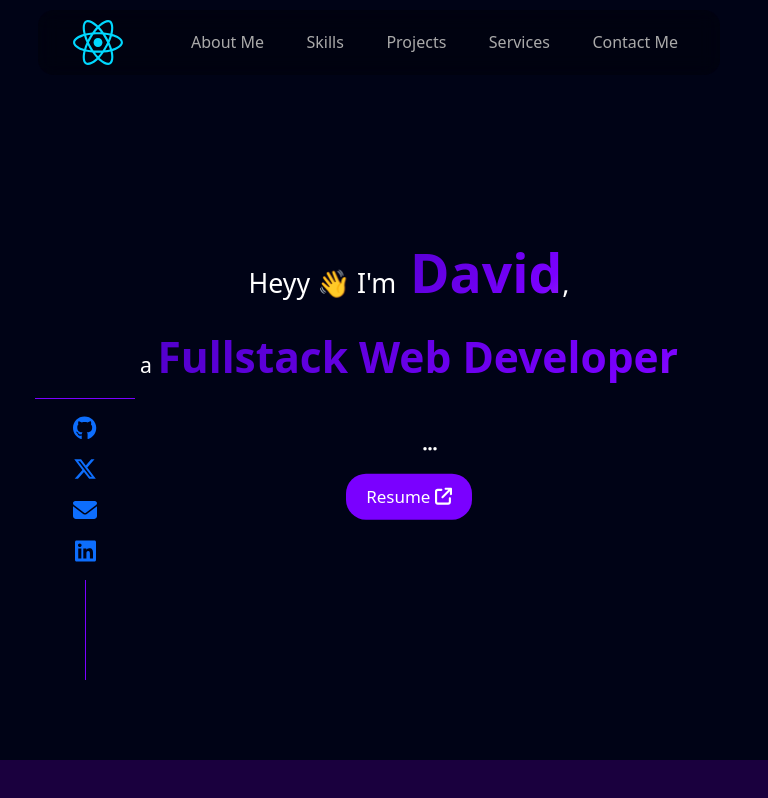
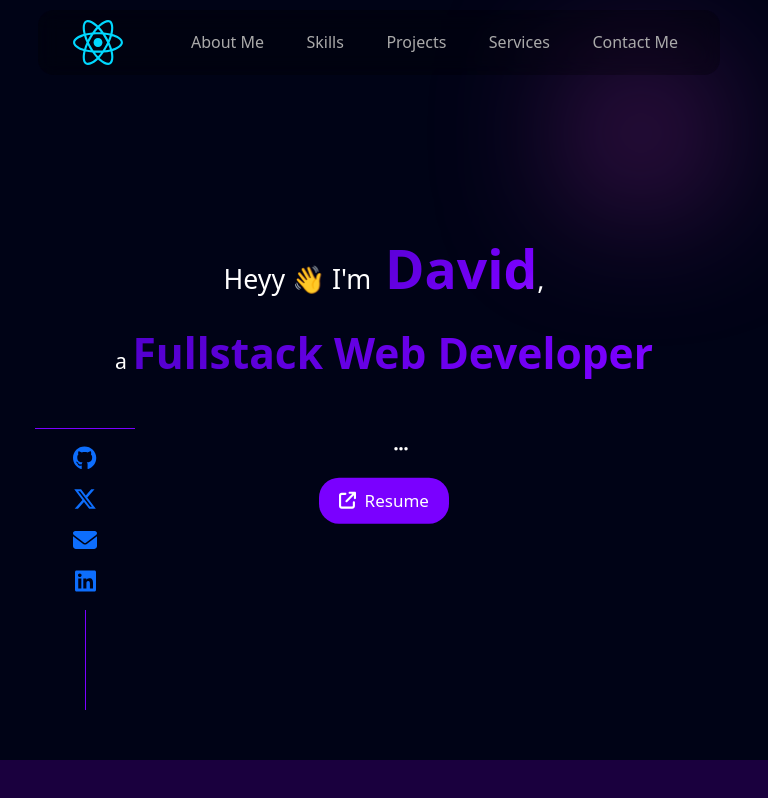
Before and after one commit to DavidTimi1/davidtimi1.github.io, a React (Vite) app: page / in a window 768 px wide. Built offline with nearby package versions, Linux system fonts and the light colour scheme.

Commit message:
Update (Home)

```diff
--- a/src/components/Home.css
+++ b/src/components/Home.css
@@ -13,6 +13,7 @@
     }
 
     .socials-list {
+        bottom: 0;
 
         &::after, &::before {
             content: "";
@@ -21,13 +22,9 @@
     }
 
     @media screen and (min-width: 768px) {
-        .intro-txt {
-            margin-left: 50px;
-        }
 
         .socials-list {
             flex-direction: column;
-            bottom: 0;
 
             &::after {
                 height: 100px;
@@ -38,13 +35,9 @@
 
     @media screen and (max-width: 768px) {
 
-        .socials-list {
-            bottom: 30px;
-
-            &::before {
-                height: 1px;
-                width: 100px;
-            }
+        .socials-list::before {
+            height: 1px;
+            width: 100px;
         }
     }
 }
--- a/src/components/Home.jsx
+++ b/src/components/Home.jsx
@@ -17,6 +17,8 @@ const Home = () => {
     return (
         <div className="home fw">
             <div className="box max">
+                <Aesthetics />
+
                 <div className="abs-mid fw pad">
 
                     <div className="intro-txt d-flex flex-column mid-align gap-3 center-text">
@@ -29,19 +31,20 @@ const Home = () => {
                             <span style={{textWrap: "wrap"}}> {ELEVATOR} </span>
                         </p>
 
-                        <div className="tech-logos d-flex gap-2 mid-align even-space">
+                        <div className="tech-logos d-flex gap-2 mid-align">
                             {
                                 Object.keys(featuredSkills).map( (skill, key) => <SkillImg key={key} name={skill} noTxt icon={ featuredSkills[skill] } /> )
                             }
-
-                            <FontAwesomeIcon icon={faEllipsis} />
+                            <div>
+                                <FontAwesomeIcon icon={faEllipsis} />
+                            </div>
                         </div>
 
                         <div>
                             <a className="no-link btn-primary" href=""  target="_blank" rel="noreferrer" >
-                                <div className="max mid-align flex gap-2">
+                                <div className="max mid-align d-flex gap-2">
+                                    <FontAwesomeIcon icon={faArrowUpRightFromSquare} />
                                     <span> Resume </span>
-                                    <FontAwesomeIcon icon={faArrowUpRightFromSquare} />
                                 </div>
                             </a>
                         </div>
@@ -80,5 +83,11 @@ const featuredSkills = {
     django: "ci-django",
     node: "ci-nodejs",
     next: "ci-next",
-    flask: "ci-flask"
+    // flask: "ci-flask"
 }
+
+
+const Aesthetics = () => (
+    <div className="abs" style={{aspectRatio: "1/1", borderRadius: "50%", backgroundColor: "#9f2ba6", top: "5%", right: "10%", filter: "blur(75px)", width: "100px"}}>
+    </div>
+)
```
